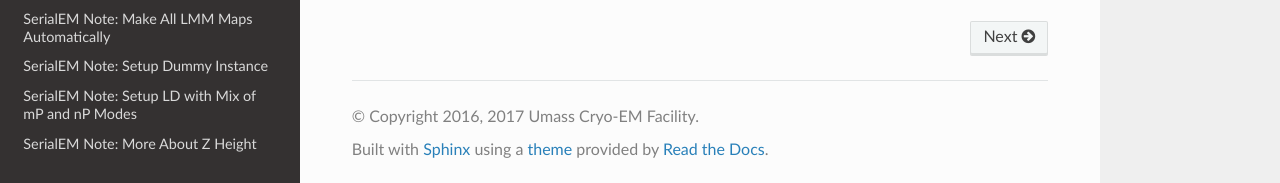
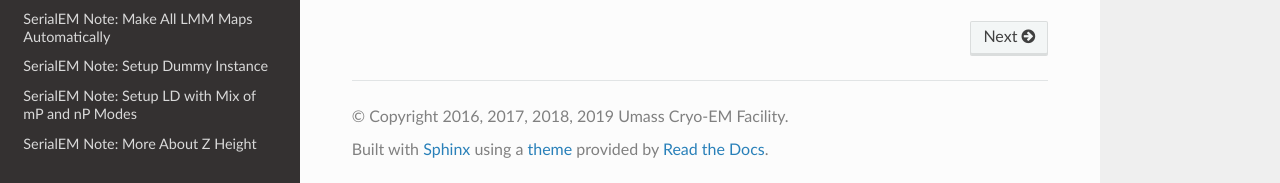
Before and after one commit to xuchen66/sphinx-emdocs, a Sphinx documentation site: the page built from source/index.rst, in a window 1280 px wide and 900 px high, scrolled down 2496 px. Shown: the part 714-897 px from the top of the window. Built offline with Sphinx 7.4.7 and the Read the Docs theme 2.0.0, drawn with Linux system fonts in a browser that asks for light colours; pages that are not in the unit, such as notebooks, are missing from menus.

Commit message:
Update conf.py

```diff
--- a/source/conf.py
+++ b/source/conf.py
@@ -51,7 +51,7 @@ master_doc = 'index'
 # General information about the project.
 # project = u'Cryo-EM related docs'
 project = u'Umass Cryo-EM Docs'
-copyright = u'2016, 2017 Umass Cryo-EM Facility'
+copyright = u'2016, 2017, 2018, 2019 Umass Cryo-EM Facility'
 author = u'UMass CryoEM Core Facilty'
 
 # The version info for the project you're documenting, acts as replacement for
```
